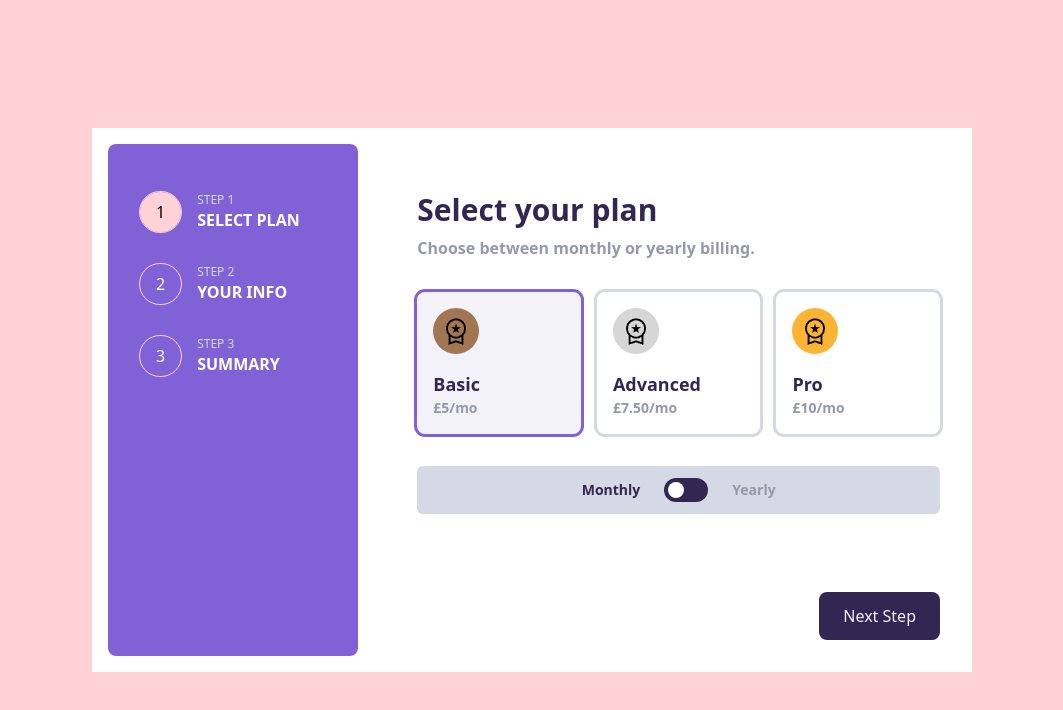
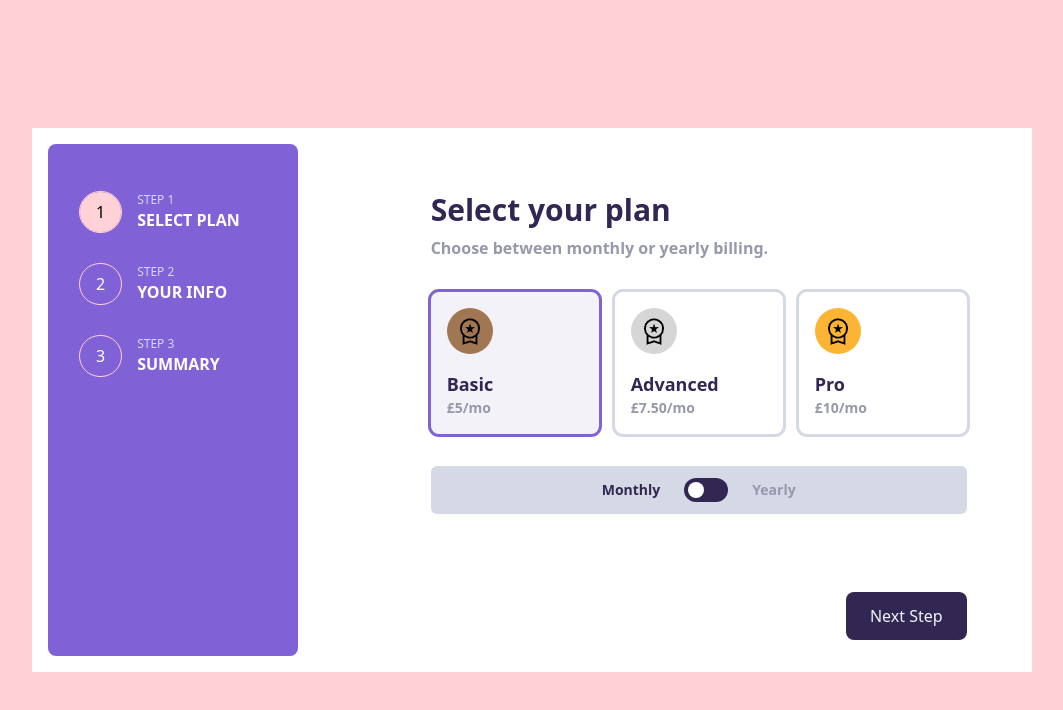
Before and after one commit to aaronwp21/multi-step-form, a Next.js app: page / in a window 1280 px wide. Shown: the top 710 px of the page, without its empty margins (108-1171 px from the left). Built offline with nearby package versions, Linux system fonts and the light colour scheme.

Commit message:
changed min widths and heights on main container

```diff
--- a/src/components/SelectPlan.tsx
+++ b/src/components/SelectPlan.tsx
@@ -107,7 +107,7 @@ function SelectPlan() {
           </div>
         </div>
       </div>
-      <div className="bg-light-grey p-3 flex items-center justify-center gap-6 rounded-md">
+      <div className="bg-light-grey p-3 flex items-center justify-center gap-6 rounded-md min-w-[250px]">
         <p
           className={`text-sm ${
             frequency === true ? 'text-primary' : 'text-cool-grey'
--- a/src/pages/index.tsx
+++ b/src/pages/index.tsx
@@ -8,8 +8,8 @@ export default function Home() {
   const { pageNum, confirmed, onUpdatePageNum, onUpdateConfirmed } = useContext(FormContext);
 
   return (
-    <div className="h-[100vh] grid grid-rows-[minmax(175px,2fr),minmax(450px,3fr),75px] sm:max-h-[1000px] sm:min-h-[800px] sm:w-[80%] sm:min-w-[630px] sm:max-w-[880px] sm:py-[10%] sm:m-auto sm:grid-rows-1 sm:grid-cols-[1fr,2fr] sm:bg-clip-content sm:bg-white">
-      <ol className="row-start-1 col-start-1 bg-secondary flex justify-center gap-4 pt-12 sm:flex-col sm:justify-start sm:pl-8 sm:m-4 sm:rounded-lg sm:gap-8 sm:min-w-[200px] sm:max-w-[250px]">
+    <div className="h-[100vh] grid grid-rows-[minmax(175px,2fr),minmax(500px,3fr),75px] sm:min-h-[800px] sm:w-[80%] sm:min-w-[630px] sm:max-w-[1000px] sm:py-[10%] sm:m-auto sm:grid-rows-1 sm:grid-cols-[1fr,2fr] sm:bg-clip-content sm:bg-white">
+      <ol className="row-start-1 col-start-1 bg-secondary flex justify-center gap-4 pt-12 sm:flex-col sm:justify-start sm:pl-8 sm:m-4 sm:rounded-lg sm:gap-8 sm:min-w-[210px] sm:max-w-[250px]">
         <li className="flex items-start gap-4">
           <p
             className={`${
```
